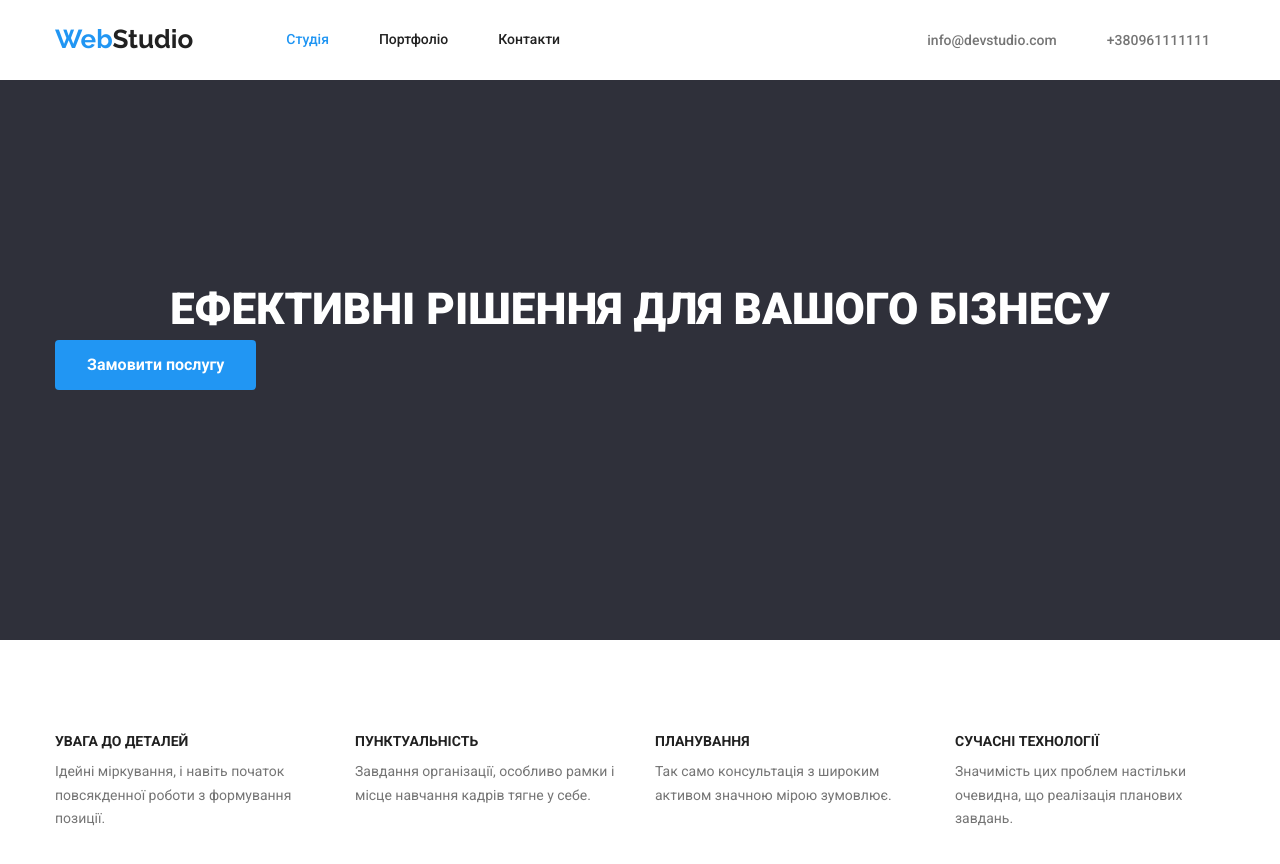
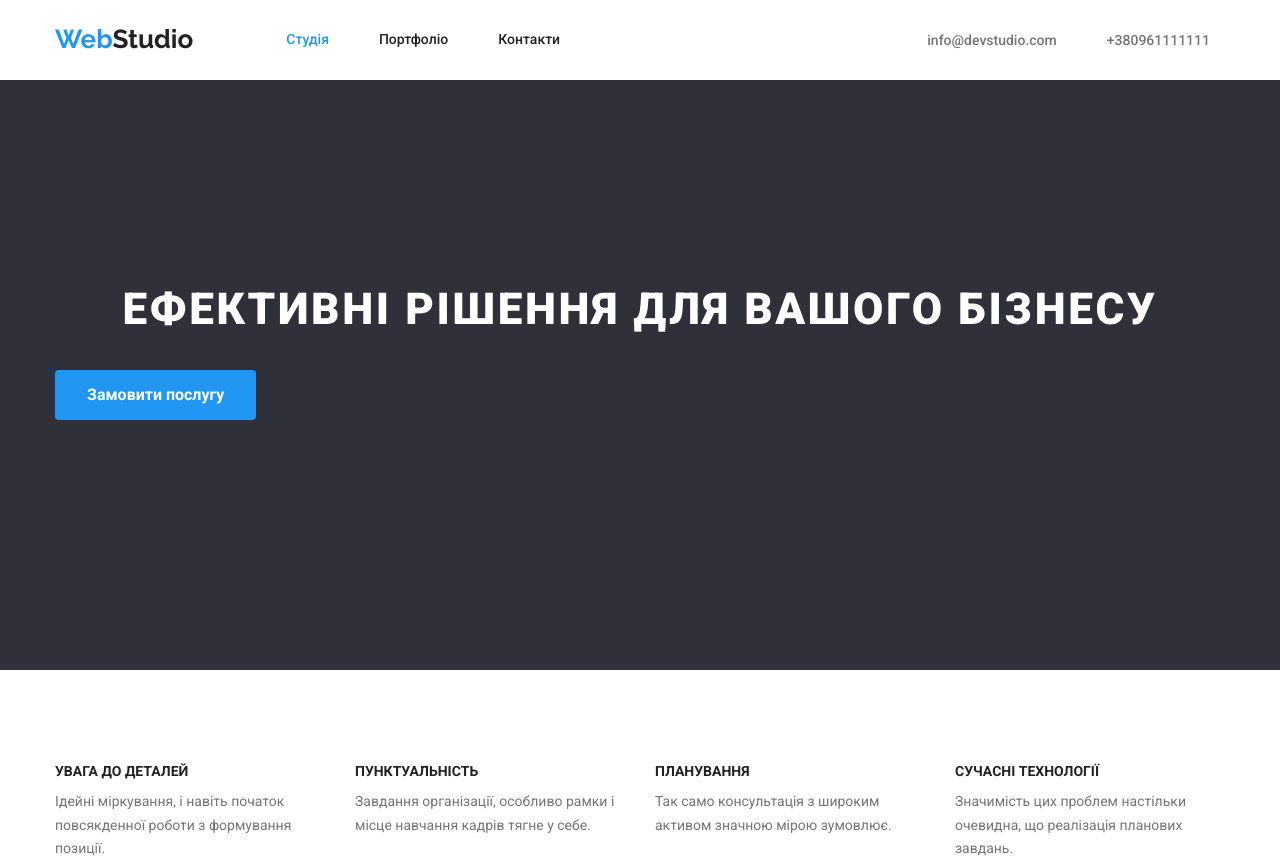
Before and after one commit to CherniukAnna/goit-markup-hw-03, a plain HTML site: page index.html in a window 1280 px wide. Shown: the top 864 px of the page. Drawn offline with nearby package versions, Linux system fonts and the light colour scheme.

```diff
--- a/css/slyle.css
+++ b/css/slyle.css
@@ -180,13 +180,17 @@ line-height: 1.2;
 
 /* hero */
 .hero .title {
-
     color: var(--white-color);
-
     font-weight: 900;
     font-size: 44px;
     line-height: 1.36;
     text-transform: uppercase;
+    letter-spacing: 0.06em;
+
+    margin-bottom: 30px;
+
+
+
 }
 
 .hero {
```
